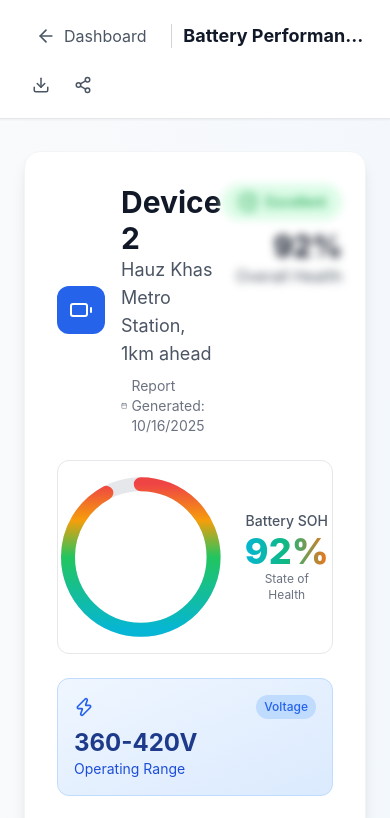
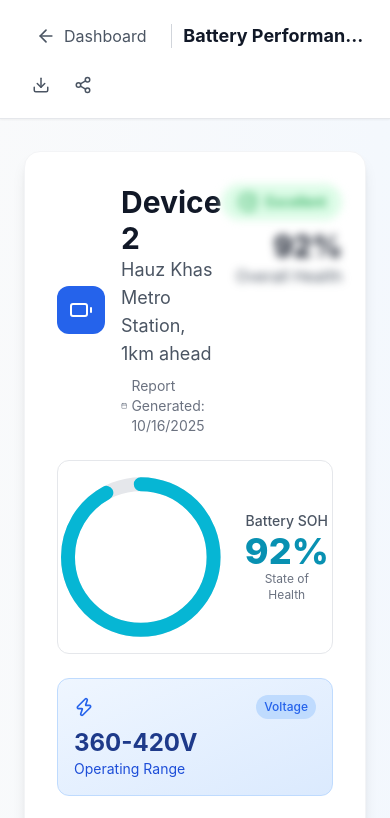
Before and after one commit to ziptraxtech/zipsureai-minidashboard, a React (Create React App) app: page /report/2 in a window 390 px wide. Shown: the top 818 px of the page. Built offline with nearby package versions, Linux system fonts and the light colour scheme.

Commit message:
fix(report): enable reliable mobile PDF export (Web Share/blob URL) and crisp monotone SOH dial; disable preview blur during export

```diff
--- a/src/components/BatteryReport.tsx
+++ b/src/components/BatteryReport.tsx
@@ -295,21 +295,35 @@ const BatteryReport: React.FC = () => {
       tempStyle.textContent = `
         [data-exporting="true"] .blur-sm { filter: none !important; }
         [data-exporting="true"] [data-paywall-overlay] { display: none !important; }
+        /* Prevent sticky/overflow issues during capture */
+        [data-exporting="true"] * { -webkit-overflow-scrolling: auto !important; }
       `;
       document.head.appendChild(tempStyle);
       // Wait a frame for styles to apply
       await new Promise<void>((resolve) => requestAnimationFrame(() => resolve()));
 
+      // Ensure page is at the top for full, consistent capture
+      window.scrollTo({ top: 0, left: 0, behavior: 'auto' });
+
+      // Basic mobile detection for safer export behavior
+      const ua = navigator.userAgent || (navigator as any).vendor || '';
+      const isIOS = /iPad|iPhone|iPod/.test(ua) || (navigator.platform === 'MacIntel' && (navigator as any).maxTouchPoints > 1);
+      const isAndroid = /Android/.test(ua);
+      const isMobile = isIOS || isAndroid;
+
       // Choose a conservative scale on mobile to avoid memory issues
       const isNarrow = window.innerWidth < 640;
-      const scale = isNarrow ? 1.25 : Math.min(2, window.devicePixelRatio || 1.5);
+      const scale = isMobile ? Math.min(1.5, window.devicePixelRatio || 1) : (isNarrow ? 1.5 : Math.min(2, window.devicePixelRatio || 1.5));
       // Add a white background to avoid transparent PDF
       const canvas = await html2canvas(element, {
         scale,
         backgroundColor: '#ffffff',
         useCORS: true,
+        allowTaint: true,
         scrollY: -window.scrollY,
-        logging: false
+        logging: false,
+        windowWidth: Math.max(document.documentElement.scrollWidth, element.scrollWidth),
+        windowHeight: Math.max(document.documentElement.scrollHeight, element.scrollHeight)
       });
       const imgData = canvas.toDataURL('image/png');
 
@@ -338,7 +352,30 @@ const BatteryReport: React.FC = () => {
       }
 
       const fileName = `${report?.name?.replace(/\s+/g, '_') || 'Battery'}_Report_${new Date().toISOString().slice(0,10)}.pdf`;
-      pdf.save(fileName);
+
+      if (isMobile) {
+        // On many mobile browsers the download attribute is ignored; prefer Blob URL or Share API
+        const blob = pdf.output('blob');
+        const blobUrl = URL.createObjectURL(blob);
+        try {
+          const supportsShare = typeof (navigator as any).canShare === 'function' && (navigator as any).canShare({ files: [new File([blob], fileName, { type: 'application/pdf' })] });
+          if ((navigator as any).share && supportsShare) {
+            await (navigator as any).share({
+              title: 'Battery Report',
+              text: 'Battery performance report PDF',
+              files: [new File([blob], fileName, { type: 'application/pdf' })]
+            });
+          } else {
+            // Fallback: open in a new tab so the user can use the browser's share/open in…
+            window.open(blobUrl, '_blank');
+          }
+        } finally {
+          // Revoke after a short delay to allow opening
+          setTimeout(() => URL.revokeObjectURL(blobUrl), 30_000);
+        }
+      } else {
+        pdf.save(fileName);
+      }
     } catch (e) {
       console.error('PDF export failed:', e);
       alert('Failed to export PDF. Please try again.');
@@ -431,14 +468,7 @@ const BatteryReport: React.FC = () => {
             <div className="bg-white rounded-xl p-4 border border-gray-200 flex items-center justify-center md:col-span-2">
               <div className="flex items-center gap-6">
                 <svg width={dialSize} height={dialSize} viewBox={`0 0 ${dialSize} ${dialSize}`} role="img" aria-label={`Battery State of Health ${sohValue}%`}>
-                  <defs>
-                    <linearGradient id="sohGradient" x1="0%" y1="0%" x2="100%" y2="0%">
-                      <stop offset="0%" stopColor="#06b6d4"/>
-                      <stop offset="50%" stopColor="#22c55e"/>
-                      <stop offset="75%" stopColor="#f59e0b"/>
-                      <stop offset="100%" stopColor="#ef4444"/>
-                    </linearGradient>
-                  </defs>
+                  {/* Monotone stroke for crisp PDF rendering */}
                   {/* Track */}
                   <circle
                     cx={dialCenter}
@@ -453,7 +483,7 @@ const BatteryReport: React.FC = () => {
                     cx={dialCenter}
                     cy={dialCenter}
                     r={dialRadius}
-                    stroke="url(#sohGradient)"
+                    stroke="#06b6d4"
                     strokeWidth={dialStroke}
                     strokeLinecap="round"
                     fill="none"
@@ -464,7 +494,7 @@ const BatteryReport: React.FC = () => {
                 </svg>
                 <div className="text-center">
                   <div className="text-sm text-gray-600 font-medium">Battery SOH</div>
-                  <div className="text-4xl font-extrabold bg-gradient-to-r from-cyan-500 via-emerald-500 to-orange-500 bg-clip-text text-transparent">
+                  <div className="text-4xl font-extrabold text-cyan-600">
                     {sohValue}%
                   </div>
                   <div className="text-xs text-gray-500">State of Health</div>
```
